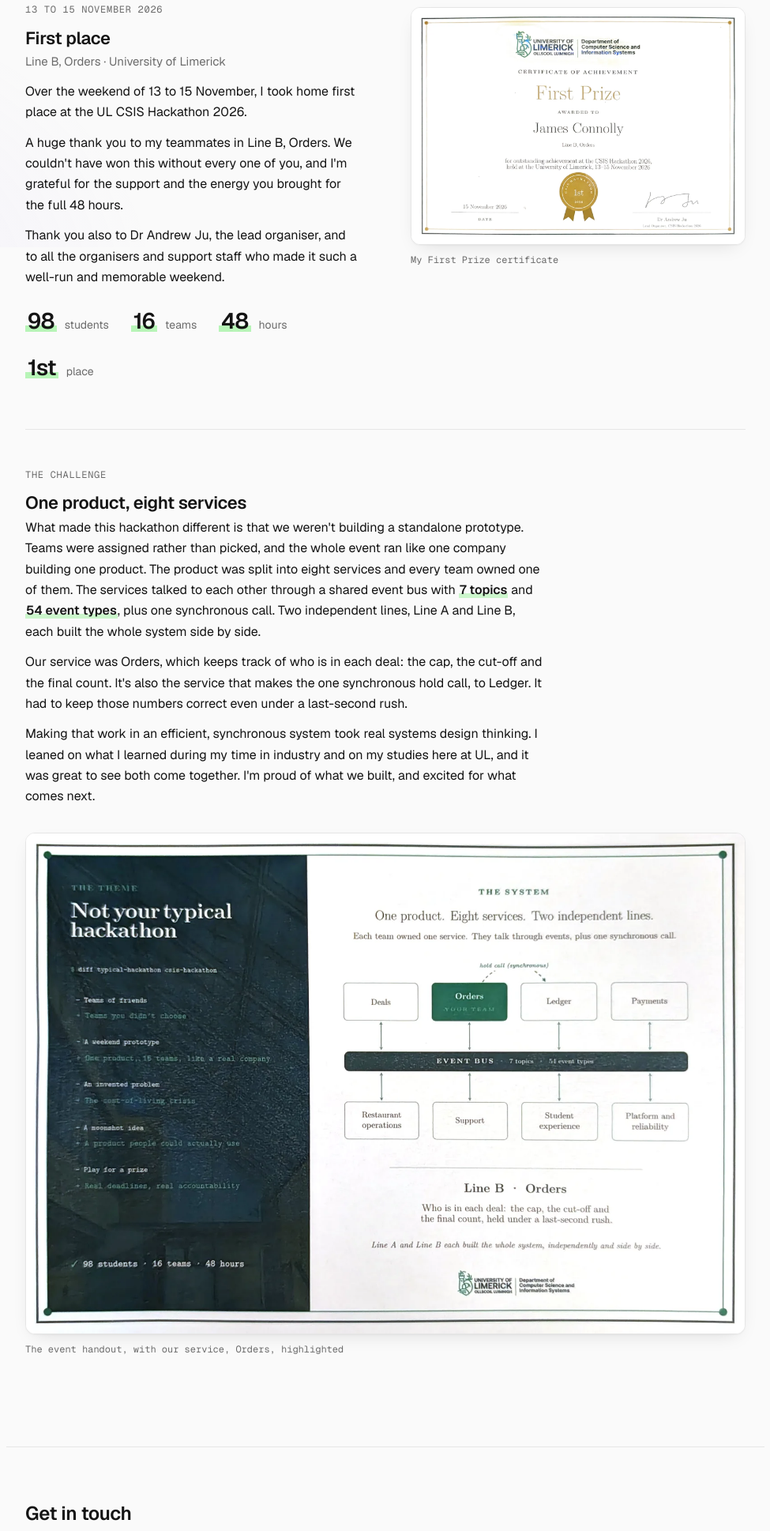
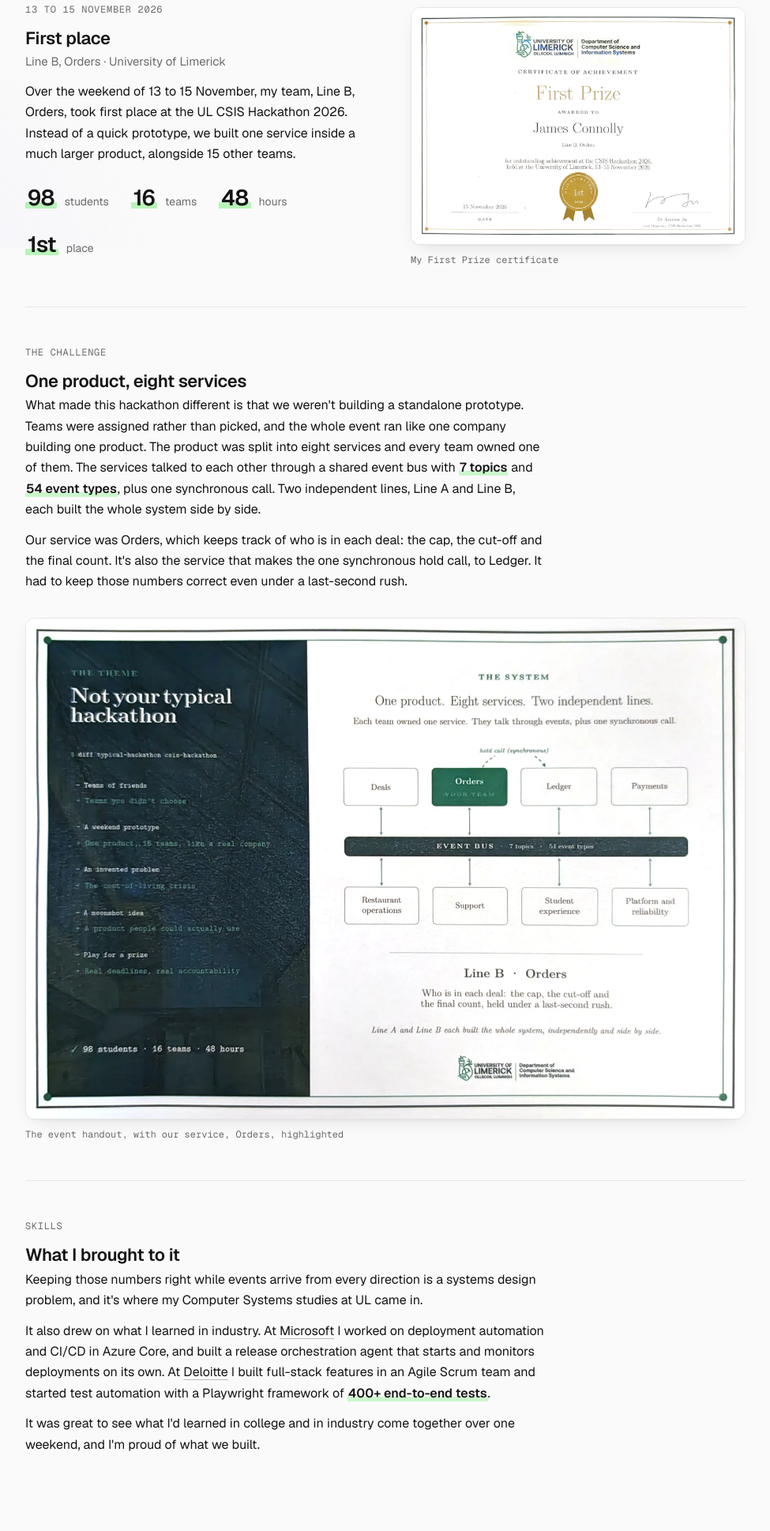
Before and after one commit to Jamco04/Jamco04.github.io, a plain HTML site: page story/csis-hackathon/index.html in a window 1280 px wide. Shown: the part 487-2425 px from the top of the page at 79% size, without its empty margins (152-1127 px from the left). Drawn offline with nearby package versions, Linux system fonts and the light colour scheme.

Commit message:
Hackathon page: replace thank-yous with how college and industry experience fed into the build
Co-Authored-By: Claude Opus 5.5 <noreply@anthropic.com>
Claude-Session: https://claude.ai/code/session_01Pm8Z6pZqRzGa4W2MiLKkmC

```diff
--- a/story/csis-hackathon/index.html
+++ b/story/csis-hackathon/index.html
@@ -43,9 +43,7 @@
           <p class="when">13 to 15 November 2026</p>
           <h2>First place</h2>
           <p class="org">Line B, Orders · University of Limerick</p>
-          <p>Over the weekend of 13 to 15 November, I took home first place at the UL CSIS Hackathon 2026.</p>
-          <p>A huge thank you to my teammates in Line B, Orders. We couldn't have won this without every one of you, and I'm grateful for the support and the energy you brought for the full 48 hours.</p>
-          <p>Thank you also to Dr Andrew Ju, the lead organiser, and to all the organisers and support staff who made it such a well-run and memorable weekend.</p>
+          <p>Over the weekend of 13 to 15 November, my team, Line B, Orders, took first place at the UL CSIS Hackathon 2026. Instead of a quick prototype, we built one service inside a much larger product, alongside 15 other teams.</p>
           <div class="figs">
             <p class="fig"><span>98</span> students</p>
             <p class="fig"><span>16</span> teams</p>
@@ -64,12 +62,20 @@
           <h2>One product, eight services</h2>
           <p>What made this hackathon different is that we weren't building a standalone prototype. Teams were assigned rather than picked, and the whole event ran like one company building one product. The product was split into eight services and every team owned one of them. The services talked to each other through a shared event bus with <strong>7 topics</strong> and <strong>54 event types</strong>, plus one synchronous call. Two independent lines, Line A and Line B, each built the whole system side by side.</p>
           <p>Our service was Orders, which keeps track of who is in each deal: the cap, the cut-off and the final count. It's also the service that makes the one synchronous hold call, to Ledger. It had to keep those numbers correct even under a last-second rush.</p>
-          <p>Making that work in an efficient, synchronous system took real systems design thinking. I leaned on what I learned during my time in industry and on my studies here at UL, and it was great to see both come together. I'm proud of what we built, and excited for what comes next.</p>
         </div>
         <figure class="media wide">
           <div class="frames"><a href="/img/hackathon-handout.webp"><img src="/img/hackathon-handout.webp" width="1600" height="1113" alt="The CSIS Hackathon 2026 handout: the theme, Not your typical hackathon, and a diagram of the system, eight services connected by an event bus, with Orders highlighted as our team" loading="lazy" decoding="async"></a></div>
           <figcaption>The event handout, with our service, Orders, highlighted</figcaption>
         </figure>
+      </article>
+      <article class="entry">
+        <div class="text">
+          <p class="when">Skills</p>
+          <h2>What I brought to it</h2>
+          <p>Keeping those numbers right while events arrive from every direction is a systems design problem, and it's where my Computer Systems studies at UL came in.</p>
+          <p>It also drew on what I learned in industry. At <a href="/story/microsoft/">Microsoft</a> I worked on deployment automation and CI/CD in Azure Core, and built a release orchestration agent that starts and monitors deployments on its own. At <a href="/story/deloitte/">Deloitte</a> I built full-stack features in an Agile Scrum team and started test automation with a Playwright framework of <strong>400+ end-to-end tests</strong>.</p>
+          <p>It was great to see what I'd learned in college and in industry come together over one weekend, and I'm proud of what we built.</p>
+        </div>
       </article>
   </section>
 
```
Also changed, not shown: index.html (+1 -0 lines), llms.txt.
